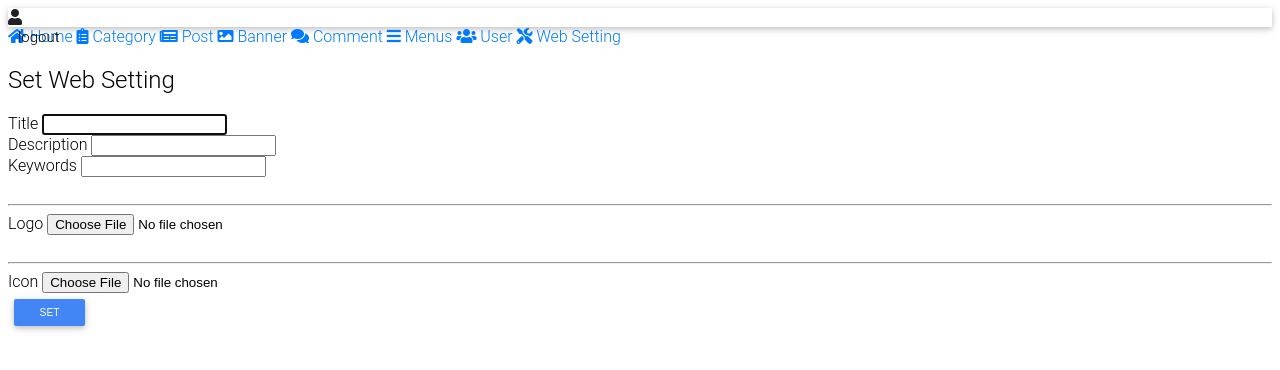
After one commit to behzad4544/news, a PHP site: template template/admin/websettings/edit.php in a window 1280 px wide. The commit adds this page. Shown: the top 370 px of the page. Run offline with PHP 8.4, Linux system fonts and the light colour scheme; the template is opened without the code that fills it, so the values that code supplies are empty; some libraries are stand-ins or nearby versions.

Commit message:
setting controller done

```diff
--- /dev/null
+++ b/template/admin/websettings/edit.php
@@ -0,0 +1,59 @@
+<?php
+
+require_once(BASE_PATH . '/template/admin/layouts/header.php');
+?>
+
+<section class="pt-3 pb-1 mb-2 border-bottom">
+    <h1 class="h5">Set Web Setting</h1>
+</section>
+
+<section class="row my-3">
+    <section class="col-12">
+
+        <form method="post" action="<?= url("admin/websetting/update/" . $setting['id']) ?>" enctype="multipart/form-data">
+            <div class="form-group">
+                <label for="title">Title</label>
+                <input type="text" class="form-control" id="title" name="title" value="<?= $setting['title'] ?>" autofocus>
+            </div>
+
+            <div class="form-group">
+                <label for="description">Description</label>
+                <input type="text" class="form-control" id="description" name="description" value="<?= $setting['description'] ?>" autofocus>
+            </div>
+
+            <div class="form-group">
+                <label for="keywords">Keywords</label>
+                <input type="text" class="form-control" id="keywords" name="keywords" value="<?= $setting['keywords'] ?>" autofocus>
+            </div>
+
+
+            <div class="form-group">
+
+                <img style="width: 100px;" src="<?= asset($setting['logo']) ?>" alt="">
+                <hr />
+
+                <label for="logo">Logo</label>
+                <input type="file" id="logo" name="logo" class="form-control-file" autofocus>
+            </div>
+
+            <div class="form-group">
+
+                <img style="width: 100px;" src="<?= asset($setting['icon']) ?>" alt="">
+                <hr />
+
+                <label for="icon">Icon</label>
+                <input type="file" id="icon" name="icon" class="form-control-file" autofocus>
+            </div>
+
+            <button type="submit" class="btn btn-primary btn-sm">set</button>
+        </form>
+    </section>
+</section>
+
+
+<?php
+
+require_once(BASE_PATH . '/template/admin/layouts/footer.php');
+
+
+?>
```
Also changed, not shown: activities/Admin/Websetting.php (+12 -7 lines), template/admin/posts/index.php (+4 -8 lines).
